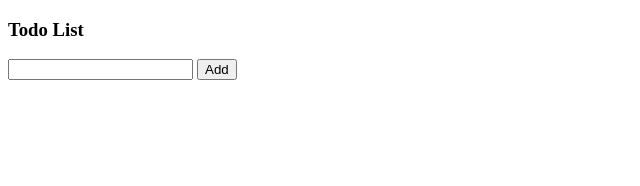
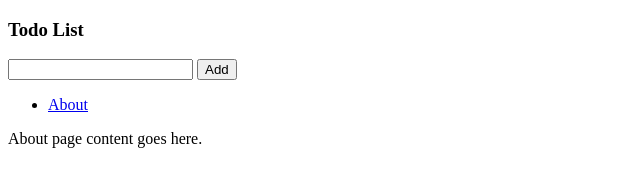
Before and after one commit to Dashon-Hawkins/company-website-build-exercise, a plain HTML site: page index.html in a window 1280 px wide. Shown: the whole page, without its empty margins (0-640 px from the left). Drawn offline with nearby package versions, Linux system fonts and the light colour scheme.

Commit message:
Newbie.com

```diff
--- a/index.html
+++ b/index.html
@@ -25,7 +25,15 @@
     <title>No Name Company</title>
   </head>
   <body>
-
+    <div id="nav">
+     <ul>
+         <li><a href="#about">About</a></li>
+       </ul>
+       </div>
+       <div id="page1">
+<a id="about" class="smooth"></a>
+ About page content goes here.
+</div>
 
     <script
       src="https://code.jquery.com/jquery-3.1.1.min.js"
```
